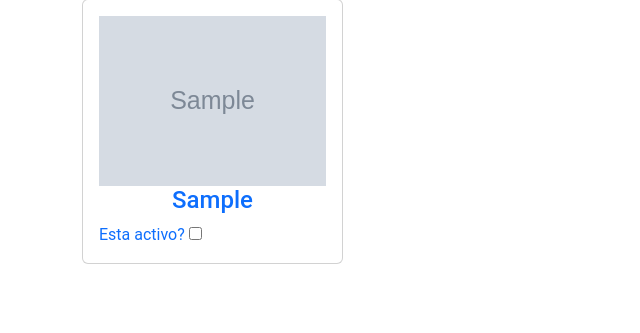
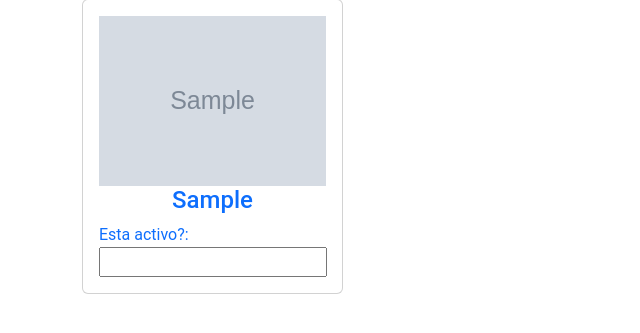
Before and after one commit to Machucaaa/ads, a Django app: template catalogo/templates/catalogo/prods4edit.html in a window 1280 px wide. Shown: the part 194-527 px from the top of the page, without its empty margins (0-640 px from the left). Run offline with Django 5.2, Linux system fonts and the light colour scheme; the template is opened without the code that fills it: values that come from a table or form of the project are taken from there, others are empty; tables that the repository leaves empty hold one stand-in row (values such as "Sample post"); grey boxes marked "Sample" are stand-in pictures; form fields are guessed from the names that the template uses; data that the repository does not hold is empty.

Commit message:
production atempt 26

```diff
--- a/catalogo/templates/catalogo/prods4edit.html
+++ b/catalogo/templates/catalogo/prods4edit.html
@@ -27,8 +27,10 @@
                                             <img src="{{ item.product_image.url }}" alt="Producto img" class="w-100"/>
                                         </div>
                                         <h4 class="text-center">{{ item.producto }}</h4>
-                                        <label>Esta activo?</label>
-                                        <label><input type="checkbox" value="{{ item.esta_activo}}" readonly ></label>
+                                        <div class="form-group">
+                                            <label for=""> Esta activo?: </label>
+                                            {{ form.esta_activo}}
+                                        </div>
 
                                     </div>
                                 </a>
```
